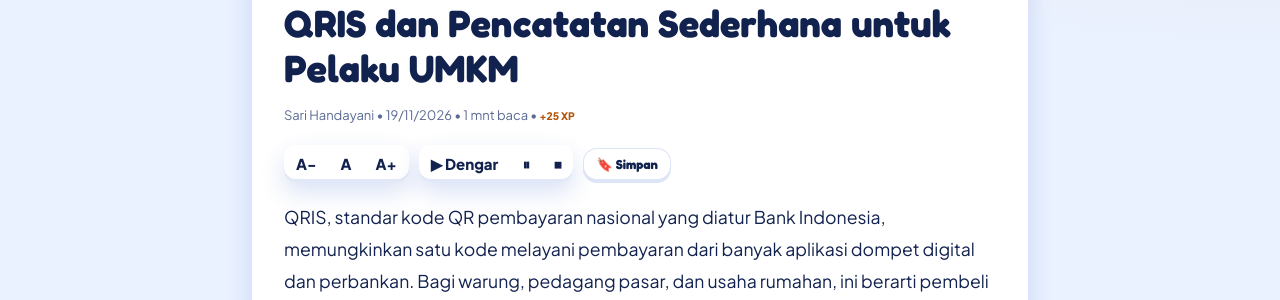
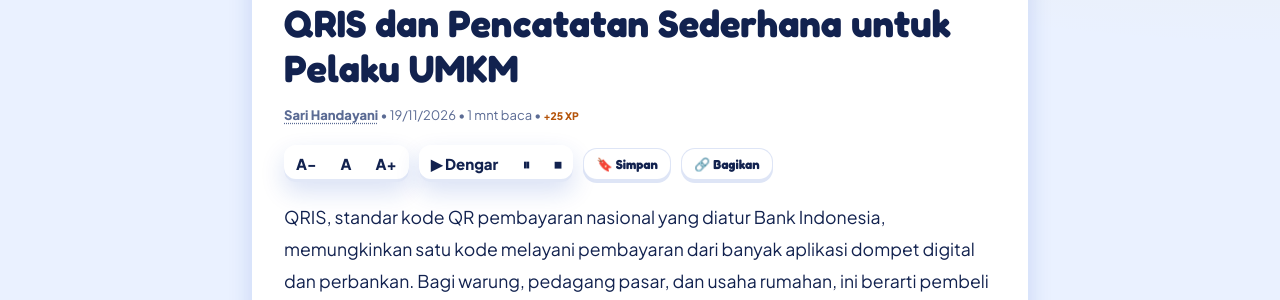
Before and after one commit to anduid/anduid.github.io, a Jekyll site: the page built from _news/2026-11-19-qris-dan-pencatatan-sederhana-untuk-pelaku-umkm.md, in a window 1280 px wide and 1400 px high, scrolled down 204 px. Shown: the part 150-450 px from the top of the window. Built offline with Jekyll 4.4.1, drawn with Linux system fonts in a browser that asks for light colours.

Commit message:
update news

```diff
--- a/_layouts/news-post.html
+++ b/_layouts/news-post.html
@@ -12,11 +12,12 @@ layout: news-default
 <nav class="crumb" aria-label="Breadcrumb"><a href="{{ '/news/' | relative_url }}" data-i18n="n_home">Beranda</a><span>›</span><a href="{{ '/news/' | relative_url }}?cat={{ page.categories.first }}"><span data-lang="id">{{ cat.id }}</span><span data-lang="en">{{ cat.en }}</span></a><span>›</span><b><span data-lang="id">{{ page.title }}</span><span data-lang="en">{{ page.title_en }}</span></b></nav>
 <span class="chip">{{ cat.icon }} <span data-lang="id">{{ cat.id }}</span><span data-lang="en">{{ cat.en }}</span></span>
 <h1><span data-lang="id">{{ page.title }}</span><span data-lang="en">{{ page.title_en }}</span></h1>
-<p class="meta">{{ page.author }} • <time datetime="{{ page.date | date_to_xmlschema }}">{{ page.date | date: "%d/%m/%Y" }}</time> • <span data-lang="id">{{ page.reading_time_id }} mnt baca</span><span data-lang="en">{{ page.reading_time_en }} min read</span> • <b class="xp">+25 XP</b></p>
+<p class="meta"><a class="au" href="#" data-author="{{ page.author | escape }}">{{ page.author }}</a> • <time datetime="{{ page.date | date_to_xmlschema }}">{{ page.date | date: "%d/%m/%Y" }}</time> • <span data-lang="id">{{ page.reading_time_id }} mnt baca</span><span data-lang="en">{{ page.reading_time_en }} min read</span> • <b class="xp">+25 XP</b></p>
 <div class="tools" role="toolbar" aria-label="Kenyamanan baca">
 <span class="seg"><button type="button" data-fs="-1" aria-label="A-">A-</button><button type="button" data-fs="0" aria-label="A">A</button><button type="button" data-fs="1" aria-label="A+">A+</button></span>
 <span class="seg"><button type="button" id="tts-play" aria-label="Dengarkan">▶ <span data-i18n="listen"></span></button><button type="button" id="tts-pause" aria-label="Jeda">⏸</button><button type="button" id="tts-stop" aria-label="Berhenti">⏹</button></span>
 <button type="button" class="btn sm ghost" id="bm-btn" aria-pressed="false">🔖 <span data-i18n="bookmark"></span></button>
+<button type="button" class="btn sm ghost" id="sh-btn">🔗 Bagikan</button>
 </div>
 <div class="postbody" id="postbody">{{ content }}</div>
 <div class="claim" id="claim"><span id="claim-t" data-i18n="claim_hint"></span></div>
--- a/assets/news/css/news.css
+++ b/assets/news/css/news.css
@@ -125,3 +125,4 @@ html[lang=id] [data-lang=en],html[lang=en] [data-lang=id]{display:none!important
 .dtools{display:flex;gap:10px;flex-wrap:wrap;align-items:center;margin-bottom:6px}.dtools .dsearch{flex:1;margin:0}
 .dsearch{width:100%;padding:10px 12px;border-radius:12px;border:2px solid var(--line);background:var(--card);color:var(--tx);font:inherit;min-height:44px;margin:6px 0}
 .dpager{display:flex;gap:6px;flex-wrap:wrap;align-items:center;justify-content:center;margin-top:12px}.dcount{text-align:right;font-size:12px}
+.au{color:inherit;font-weight:700;text-decoration:underline dotted;text-underline-offset:3px;cursor:pointer}.au:hover{color:#1546BE}.aurow{color:inherit;text-decoration:none}.aurow:hover{text-decoration:underline}
--- a/assets/news/js/app.js
+++ b/assets/news/js/app.js
@@ -215,10 +215,24 @@
     };
     return { destroy() { alive = false; sc.removeEventListener('scroll', check); clearInterval(iv); if (ttsOk) synth.cancel(); } };
   }
+  const auLink = a => '<a class="au" href="#" data-author="' + esc(a.author) + '" data-aid="' + esc(a.author_id || '') + '">' + esc(a.author) + '</a>';
+  function openAuthor(name, aid) {
+    const en = lang() === 'en', list = S.articles.filter(a => a.author === name || (aid && a.author_id === aid)).sort((x, y) => new Date(y.date) - new Date(x.date));
+    const rl = (list.find(a => a.author_role) || {}).author_role, label = rl === 'superadmin' ? (en ? 'Editorial team' : 'Redaksi') : (en ? 'Writer' : 'Penulis');
+    const reads = list.reduce((n, a) => n + (+a.reads || 0), 0), likes = list.reduce((n, a) => n + (+a.likes || 0), 0);
+    modal('<div style="display:flex;gap:14px;align-items:center"><div aria-hidden="true" style="width:64px;height:64px;border-radius:50%;background:#1546BE;color:#fff;display:grid;place-items:center;font:700 28px sans-serif">' + esc((name || '?').trim().charAt(0).toUpperCase()) + '</div><div><h2 style="margin:0">' + esc(name) + '</h2><span class="chip">' + label + '</span></div></div>' +
+      '<p class="mut" style="margin:14px 0"><b>' + list.length + '</b> ' + (en ? 'articles' : 'tulisan') + ' · <b>' + reads + '</b> ' + (en ? 'reads' : 'dibaca') + ' · <b>' + likes + '</b> ' + (en ? 'likes' : 'suka') + '</p>' +
+      '<h3>' + (en ? 'Articles' : 'Tulisan') + '</h3><div class="list">' + (list.map(a => '<a class="aurow" ' + linkOf(a) + ' style="display:block;padding:8px 0;border-bottom:1px solid rgba(128,128,128,.25)">' + esc(ttl(a)) + ' <small class="mut">' + fmtDate(a.date) + '</small></a>').join('') || '<span class="mut">' + t('no_result') + '</span>') + '</div>', 'au');
+  }
+  async function shareLink() {
+    const m = /#read=(.+)$/.exec(location.hash), ra = m && S.byId[decodeURIComponent(m[1])], url = ra && ra.url ? abs(ra.url) : location.href;
+    try { if (navigator.share) { await navigator.share({ title: document.title, url: url }); return; } } catch (e) { if (e && e.name === 'AbortError') return; }
+    try { await navigator.clipboard.writeText(url); toast(lang() === 'en' ? '🔗 Link copied' : '🔗 Tautan disalin'); } catch (e) { prompt(lang() === 'en' ? 'Copy this link:' : 'Salin tautan ini:', url); }
+  }
   async function openReader(id) {
     const a = S.byId[id]; if (!a) { toast(t('no_result')); return; }
-    const c = catInfo(a.cat), m = modal('<div class="rbar" style="position:sticky;top:-20px;margin:-20px -20px 12px;border-radius:22px 22px 0 0;z-index:6"><i id="rbar-i"></i></div><span class="chip">' + c.icon + ' ' + esc(c[lang()] || c.id) + '</span><h2 style="font-size:28px;margin-top:8px">' + esc(ttl(a)) + '</h2><p class="meta">' + esc(a.author) + ' • ' + fmtDate(a.date) + ' • ' + mins(a) + ' ' + t('min') + ' • <b class="xp">+' + C.XP_READ + ' XP</b></p>' +
-      '<div class="tools"><span class="seg"><button type="button" data-fs="-1">A-</button><button type="button" data-fs="0">A</button><button type="button" data-fs="1">A+</button></span><span class="seg"><button type="button" id="tts-play">▶ ' + t('listen') + '</button><button type="button" id="tts-pause">⏸</button><button type="button" id="tts-stop">⏹</button></span><button type="button" class="btn sm ghost" id="bm-btn">🔖 ' + t('bookmark') + '</button></div>' +
+    const c = catInfo(a.cat), m = modal('<div class="rbar" style="position:sticky;top:-20px;margin:-20px -20px 12px;border-radius:22px 22px 0 0;z-index:6"><i id="rbar-i"></i></div><span class="chip">' + c.icon + ' ' + esc(c[lang()] || c.id) + '</span><h2 style="font-size:28px;margin-top:8px">' + esc(ttl(a)) + '</h2><p class="meta">' + auLink(a) + ' • ' + fmtDate(a.date) + ' • ' + mins(a) + ' ' + t('min') + ' • <b class="xp">+' + C.XP_READ + ' XP</b></p>' +
+      '<div class="tools"><span class="seg"><button type="button" data-fs="-1">A-</button><button type="button" data-fs="0">A</button><button type="button" data-fs="1">A+</button></span><span class="seg"><button type="button" id="tts-play">▶ ' + t('listen') + '</button><button type="button" id="tts-pause">⏸</button><button type="button" id="tts-stop">⏹</button></span><button type="button" class="btn sm ghost" id="bm-btn">🔖 ' + t('bookmark') + '</button><button type="button" class="btn sm ghost" id="sh-btn">🔗 ' + (lang() === 'en' ? 'Share' : 'Bagikan') + '</button></div>' +
       '<div class="postbody" id="postbody">' + t('loading') + '</div><div class="claim" id="claim"><span id="claim-t"></span></div><h3>' + t('notes') + '</h3><textarea id="note" rows="3" placeholder="' + esc(t('notes_ph')) + '"></textarea><h3>' + t('comments') + '</h3><div id="clist" class="list"></div><form id="cform" class="row"><input id="ctext" maxlength="1000" required placeholder="' + esc(t('c_ph')) + '"><button class="btn" type="submit">' + t('send') + '</button></form>', 'rd');
     m.dataset.cat = a.cat; let html = '', remote = [];
     try {
@@ -252,7 +266,12 @@
   }
 
   /* ---------- + Tulis Berita ---------- */
-  function openWrite() {
+  async function openWrite() {
+    if (GAS.enabled) {  /* wajib login & berstatus penulis sebelum formulir dibuka */
+      try { await GAS.ensure(); } catch (e) {}
+      if (!GAS.session || !GAS.session.verified) { toast(t('need_login'), 4000); openAuth(); return; }
+      if (!GAS.session.user || !GAS.session.user.can_write) { toast(t('need_writer'), 5000); return; }
+    }
     const m = modal('<h2>✍️ ' + t('write').replace('+ ', '') + '</h2><form id="f-w"><label class="fl"><span>' + t('title') + '</span><input id="w-t" required minlength="5" maxlength="150"></label><label class="fl"><span>' + t('cat') + '</span><select id="w-c">' + C.CATEGORIES.map(c => '<option value="' + c.slug + '">' + c.icon + ' ' + esc(c[lang()]) + '</option>').join('') + '</select></label><label class="fl"><span>' + t('body') + '</span><textarea id="w-b" rows="8" required minlength="20"></textarea></label><label class="fl"><span>' + t('tags') + '</span><input id="w-g"></label><div class="msg ok" id="w-m"></div><button class="btn amber" type="submit">' + t('save') + '</button></form>');
     $('#f-w', m).onsubmit = async e => {
       e.preventDefault(); const title = $('#w-t', m).value.trim(), cat = $('#w-c', m).value, raw = $('#w-b', m).value.trim(), tags = $('#w-g', m).value.split(',').map(s => s.trim().toLowerCase()).filter(Boolean).slice(0, 8), u = GAS.display();
@@ -320,7 +339,7 @@
   /* ---------- events global ---------- */
   function wire() {
     document.addEventListener('click', async e => {
-      const tg = e.target.closest('[data-read],[data-ch],[data-tab],[data-pg],[data-clr],[data-fs],[data-close],[data-pick],[data-rdel],[data-exp],#b-lang,#b-theme,#b-write,#b-login,#b-profile,#dock-mon,#fab-back,[data-nav=explore],.tcard[href^="#read"],#ov'); if (!tg) { const sb = $('#sugg'); if (sb && !e.target.closest('.search')) sb.hidden = true; return; }
+      const tg = e.target.closest('[data-read],[data-ch],[data-tab],[data-pg],[data-clr],[data-fs],[data-close],[data-pick],[data-rdel],[data-exp],[data-author],#sh-btn,#b-lang,#b-theme,#b-write,#b-login,#b-profile,#dock-mon,#fab-back,[data-nav=explore],.tcard[href^="#read"],#ov'); if (!tg) { const sb = $('#sugg'); if (sb && !e.target.closest('.search')) sb.hidden = true; return; }
       if (tg.id === 'ov') { if (e.target === tg) closeModal(); return; }
       if (tg.dataset.read) { e.preventDefault(); history.pushState(null, '', '#read=' + tg.dataset.read); openReader(tg.dataset.read); return; }
       if (tg.dataset.ch !== undefined) { if (view === 'home') { S.cat = tg.dataset.ch; S.page = 1; renderChannels(); renderFeed(); } else location.href = BASE + '/' + (tg.dataset.ch ? '?cat=' + tg.dataset.ch : ''); return; }
@@ -332,6 +351,8 @@
       if (tg.dataset.pick) { P.monster = tg.dataset.pick; P.name = M3.data(P.monster).name; await saveProfile(); refreshMonsters(); renderMonPage(); renderStatus(); S.monsters.forEach(m => m.jump()); return; }
       if (tg.dataset.rdel) { const r = await getRem(); r.items = r.items.filter(i => i.id !== tg.dataset.rdel); await DB.put('progress', r); renderCalPage(); return; }
       if (tg.dataset.exp) { doExport(tg.dataset.exp); return; }
+      if (tg.dataset.author !== undefined) { e.preventDefault(); openAuthor(tg.dataset.author, tg.dataset.aid || ''); return; }
+      if (tg.id === 'sh-btn') { shareLink(); return; }
       if (tg.id === 'b-lang') { document.documentElement.lang = lang() === 'id' ? 'en' : 'id'; localStorage.setItem('andu_lang', lang()); if (window.speechSynthesis) speechSynthesis.cancel(); applyI18n(); renderAll(); renderUser(); tip(); return; }
       if (tg.id === 'b-theme') { const d = document.documentElement.dataset.theme === 'dark' ? 'light' : 'dark'; document.documentElement.dataset.theme = d; localStorage.setItem('andu_theme', d); return; }
       if (tg.id === 'b-write') { openWrite(); return; }
--- a/assets/news/js/gas-sync.js
+++ b/assets/news/js/gas-sync.js
@@ -41,7 +41,7 @@
     /* Artikel Sheets → bentuk portal */
     toPortal(a) {
       return { id: 'g-' + a.article_id, source: 'gas', gid: a.article_id, slug: a.slug, cat: GAS.slugOf(a.category), gasCat: a.category, title: a.title, title_en: a.title, lang_id: { title: a.title, excerpt: a.excerpt }, lang_en: { title: a.title, excerpt: a.excerpt },
-        tags: a.tags || [], author: a.author_name, featured: !!a.is_featured, reading_time: Math.max(1, Math.ceil(((a.excerpt || '').split(/\s+/).length * 8) / C.WPM)), reading_time_en: 1, reads: a.views_count || 0, likes: a.likes_count || 0, image: a.cover_image || '', date: a.published_at || a.updated_at, status: a.status, url: '' };
+        tags: a.tags || [], author: a.author_name, author_id: a.author_id || '', author_role: a.author_role || '', featured: !!a.is_featured, reading_time: Math.max(1, Math.ceil(((a.excerpt || '').split(/\s+/).length * 8) / C.WPM)), reading_time_en: 1, reads: a.views_count || 0, likes: a.likes_count || 0, image: a.cover_image || '', date: a.published_at || a.updated_at, status: a.status, url: '' };
     },
     async fetchArticles() { const out = []; for (let p = 1; p <= 3; p++) { const j = await GAS.call('get_articles', { page: p, page_size: 50 }); j.articles.forEach(a => out.push(GAS.toPortal(a))); if (p >= j.total_pages) break; } return out; },
     async fetchDetail(gid) { const j = await GAS.call('get_article_detail', { article_id: gid, no_count: 'true' }); return j; },
```
